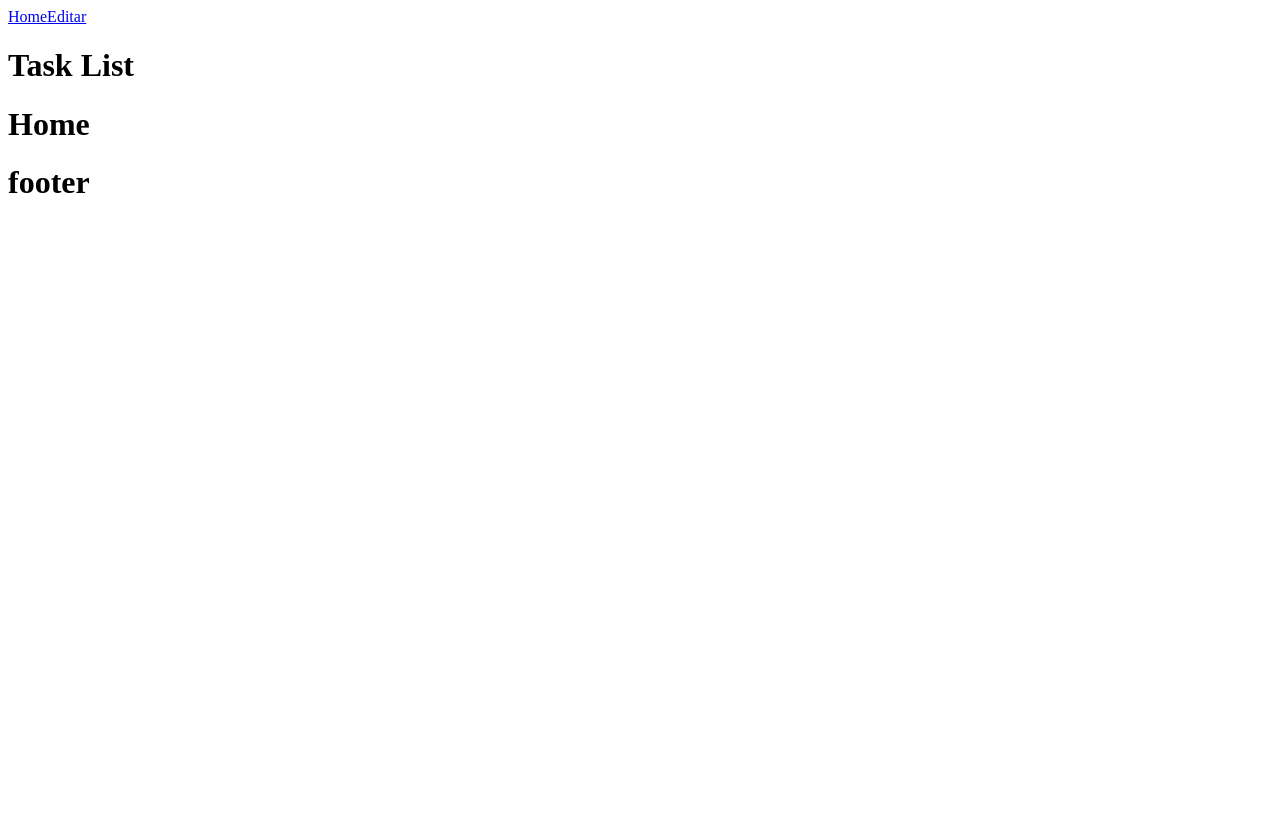
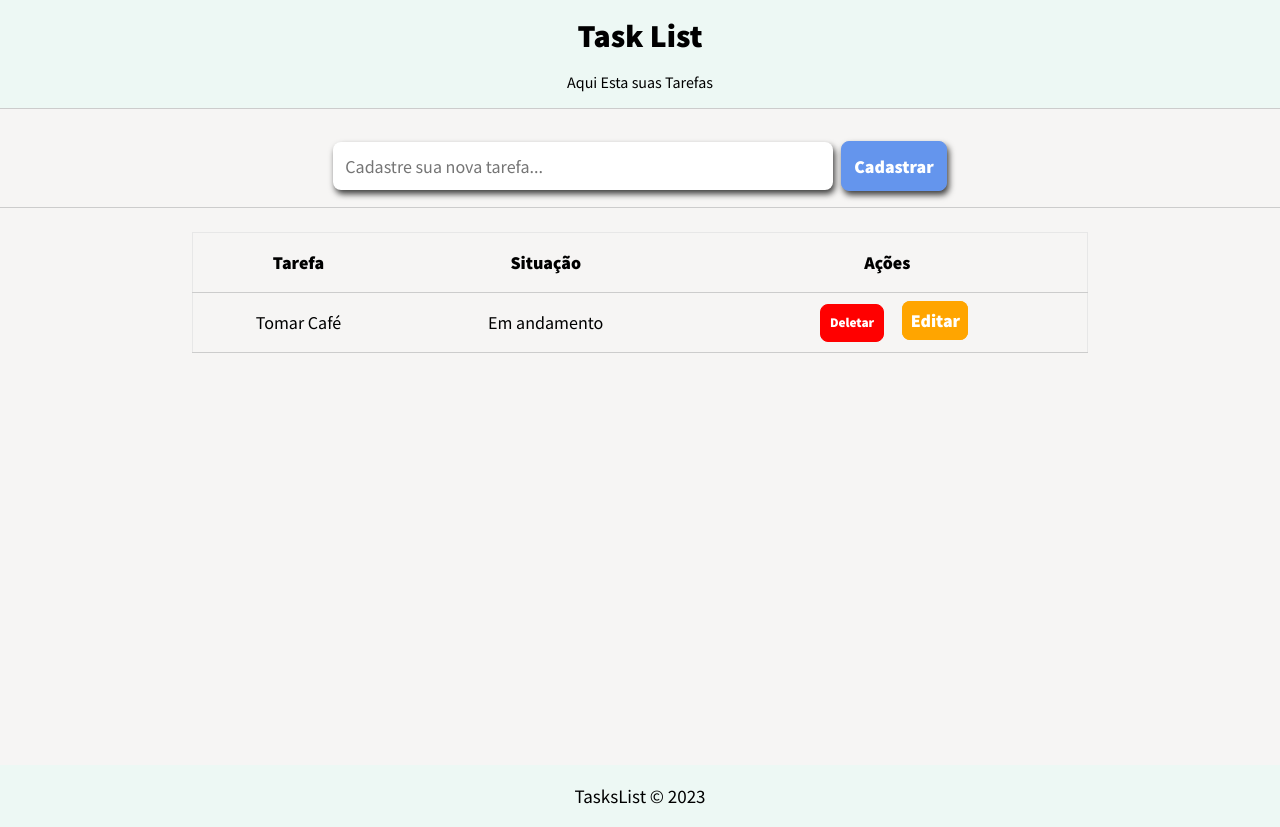
Before and after one commit to DanielAntu/Tasklist, a React (Create React App) app in the folder frontend/: page / in a window 1280 px wide. Before the commit the page ends 800 px from the top, so only its background shows below. Built offline with nearby package versions, Linux system fonts and the light colour scheme.

Commit message:
iniciando os estilos da home

```diff
--- a/frontend/src/App.css
+++ b/frontend/src/App.css
@@ -0,0 +1,13 @@
+.bold {
+    font-weight: bold;
+}
+
+.btn {
+    margin-left: 1em;
+    padding: 0.7em;
+    border-radius: 8px;
+    border: none;
+    cursor: pointer;
+    font-weight: bold;
+    text-decoration: none;
+}
--- a/frontend/src/App.js
+++ b/frontend/src/App.js
@@ -1,14 +1,17 @@
 import "./App.css";
-import { Outlet, Link } from "react-router-dom";
+import { Outlet } from "react-router-dom";
+import Header from "./components/Header";
+import Footer from "./components/Footer";
+import Container from "./components/Container";
 
 function App() {
     return (
         <div className="App">
-            <Link to="/">Home</Link>
-            <Link to="edit">Editar</Link>
-            <h1>Task List</h1>
-            <Outlet />
-            <h1>footer</h1>
+            <Header />
+            <Container>
+                <Outlet />
+            </Container>
+            <Footer />
         </div>
     );
 }
--- /dev/null
+++ b/frontend/src/components/Container.js
@@ -0,0 +1,7 @@
+import styles from "./Container.module.css";
+
+const Container = ({ children }) => {
+    return <div className={styles.container}>{children}</div>;
+};
+
+export default Container;
--- /dev/null
+++ b/frontend/src/components/Container.module.css
@@ -0,0 +1,3 @@
+.container {
+    height: 80vh;
+}
--- /dev/null
+++ b/frontend/src/components/Footer.js
@@ -0,0 +1,11 @@
+import styles from "./Footer.module.css";
+
+const Footer = () => {
+    return (
+        <footer className={styles.footer}>
+            <p>TasksList &copy; 2023</p>
+        </footer>
+    );
+};
+
+export default Footer;
--- /dev/null
+++ b/frontend/src/components/Footer.module.css
@@ -0,0 +1,7 @@
+.footer {
+    text-align: center;
+    background-color: #edf8f4;
+    padding: 1em;
+    font-size: 19px;
+    height: 60%;
+}
--- /dev/null
+++ b/frontend/src/components/Header.js
@@ -0,0 +1,14 @@
+import styles from "./Header.module.css";
+
+const Header = () => {
+    return (
+        <div className={styles.header}>
+            <header>
+                <h1>Task List</h1>
+                <p>Aqui Esta suas Tarefas</p>
+            </header>
+        </div>
+    );
+};
+
+export default Header;
--- /dev/null
+++ b/frontend/src/components/Header.module.css
@@ -0,0 +1,11 @@
+.header {
+    text-align: center;
+    padding: 1em;
+    border-bottom: 1px solid #ccc;
+    background-color: #edf8f4;
+    margin-bottom: 1em;
+}
+
+.header h1 {
+    margin-bottom: 0.5em;
+}
--- /dev/null
+++ b/frontend/src/components/Rows.js
@@ -0,0 +1,19 @@
+import React from "react";
+import { Link } from "react-router-dom";
+
+const Rows = ({ task, sit }) => {
+    return (
+        <tr>
+            <td>{task}</td>
+            <td>{sit}</td>
+            <td>
+                <button className="btn">Deletar</button>
+                <Link className="btn" to="/edit/:id">
+                    Editar
+                </Link>
+            </td>
+        </tr>
+    );
+};
+
+export default Rows;
--- a/frontend/src/index.css
+++ b/frontend/src/index.css
@@ -0,0 +1,12 @@
+@import url("https://fonts.googleapis.com/css2?family=Source+Sans+Pro:wght@300;400;600;900&display=swap");
+
+* {
+    margin: 0;
+    padding: 0;
+    box-sizing: border-box;
+    font-family: "Source Sans Pro", sans-serif;
+}
+
+body {
+    background-color: #f6f5f4;
+}
--- a/frontend/src/routes/Home.js
+++ b/frontend/src/routes/Home.js
@@ -1,9 +1,23 @@
-import React from "react";
+import Rows from "../components/Rows";
+import styles from "./Home.module.css";
 
 const Home = () => {
     return (
         <div>
-            <h1>Home</h1>
+            <form className={styles.form}>
+                <input type="text" placeholder="Cadastre sua nova tarefa..." />
+                <input type="submit" value="Cadastrar" />
+            </form>
+            <div className={styles.container_table}>
+                <table className={styles.table}>
+                    <tr className="bold">
+                        <td>Tarefa</td>
+                        <td>Situação</td>
+                        <td>Ações</td>
+                    </tr>
+                    <Rows task="Tomar Café" sit="Em andamento" />
+                </table>
+            </div>
         </div>
     );
 };
--- /dev/null
+++ b/frontend/src/routes/Home.module.css
@@ -0,0 +1,80 @@
+.form {
+    display: flex;
+    justify-content: center;
+    align-items: center;
+    gap: 8px;
+    padding: 1em;
+    margin-bottom: 1.5em;
+    border-bottom: 1px solid #ccc;
+}
+
+.form input {
+    padding: 0.7em;
+    border: none;
+    box-shadow: 2px 4px 6px 0px rgba(0, 0, 0, 0.75);
+    font-size: 18px;
+    border-radius: 8px;
+}
+
+.form input[type="text"] {
+    flex: 1;
+    max-width: 500px;
+    outline: none;
+}
+
+.form input[type="submit"] {
+    background-color: #6495ed;
+    color: #ffffff;
+    cursor: pointer;
+    border: 1px solid #6495ed;
+    transition: 0.4s;
+    font-weight: bold;
+}
+
+.form input[type="submit"]:hover {
+    background-color: #fff;
+    color: #6495ed;
+}
+
+.container_table {
+    display: flex;
+    align-items: center;
+    justify-content: center;
+}
+
+.table {
+    border-collapse: collapse;
+    width: 70%;
+    text-align: center;
+    border: 1px solid #e7e7e7;
+}
+
+.table tr {
+    padding: 0.8em;
+    border-bottom: 1px solid #ccc;
+    font-size: 18px;
+    height: 60px;
+}
+
+.table button {
+    background-color: #ff0000;
+    color: #fff;
+    border: 1px solid #ff0000;
+}
+
+.table a {
+    background-color: #ffa500;
+    color: #fff;
+    padding: 0.4em;
+    border: 1px solid #ffa500;
+}
+
+.table button:hover {
+    background-color: #fff;
+    color: #ff0000;
+}
+
+.table a:hover {
+    background-color: #fff;
+    color: #ffa500;
+}
```
